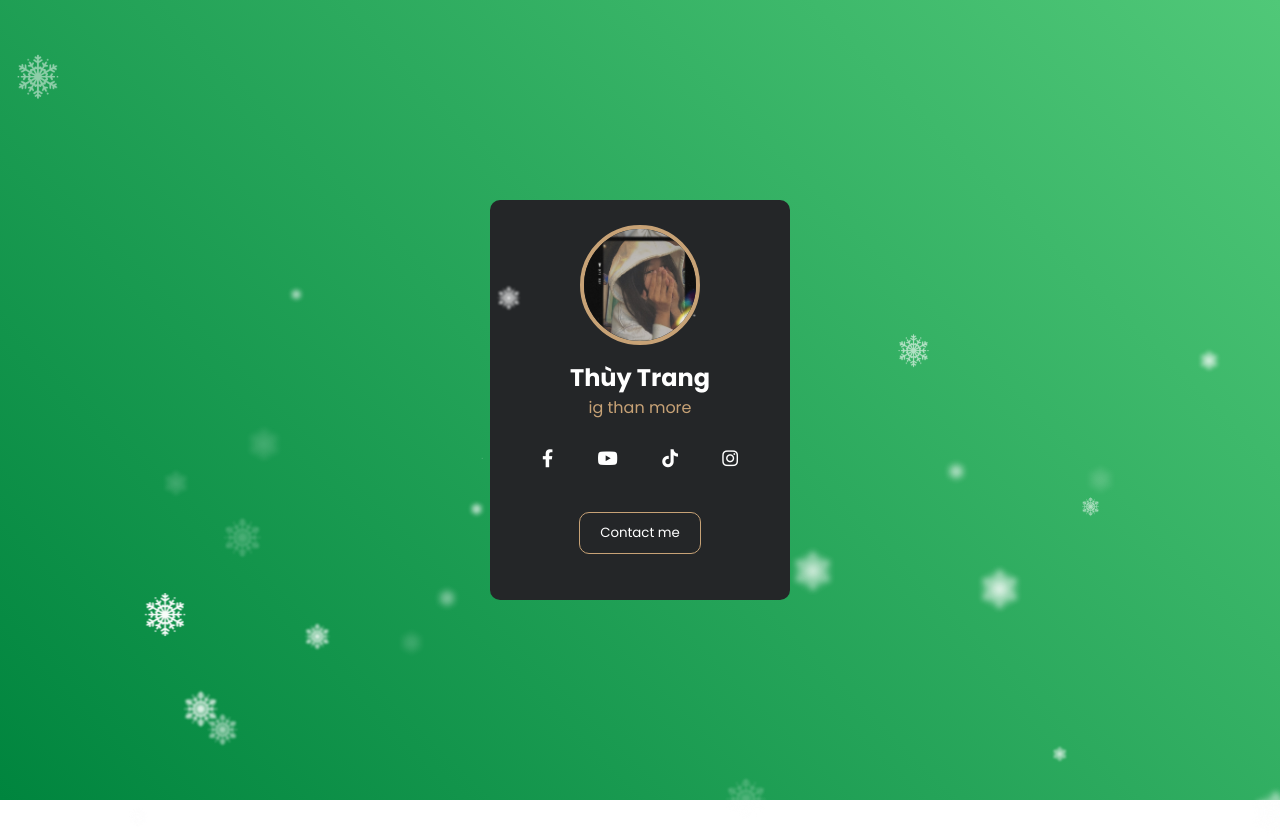
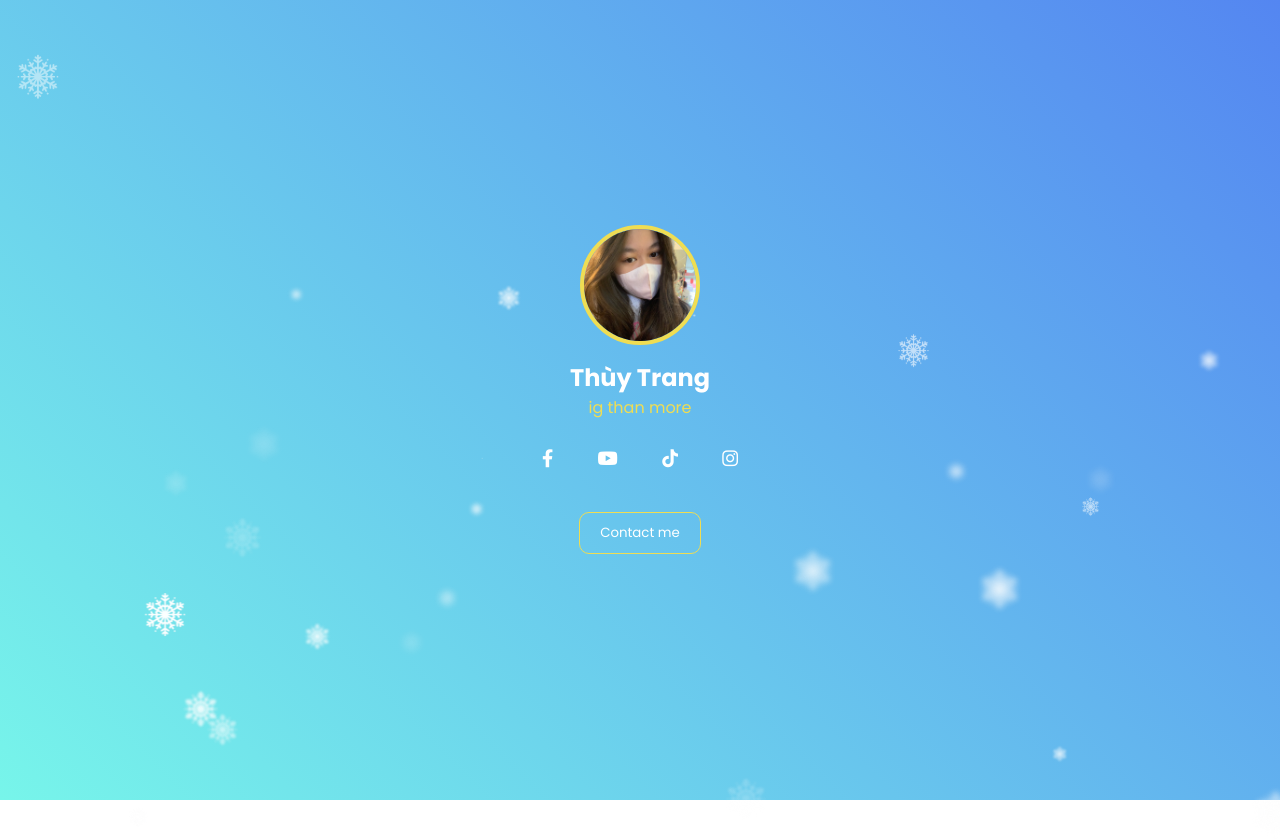
Before and after one commit to bqtvn/thuytrang, a plain HTML site: page index.html in a window 1280 px wide. Drawn offline with Linux system fonts and the light colour scheme.

Commit message:
Add files via upload

```diff
--- a/index.html
+++ b/index.html
@@ -19,7 +19,7 @@
 		<div id="container">
 			<div class="card">
 			<div class="card__img">
-				<img src="emxaiu.jpg" alt="" />
+				<img src="emxaiu2.jpg" alt="" />
 			</div>
 			<h2>Thùy Trang</h2>
 			<p>ig than more</p>
--- a/style.css
+++ b/style.css
@@ -1,7 +1,7 @@
 @import url('https://fonts.googleapis.com/css?family=Poppins:400,500,600,700&display=swap');
 
 :root {
-	--pink-color: #c7a276;
+	--pink-color: #efdd53;
 }
 
 * {
@@ -13,7 +13,7 @@
 
 #container  {
 	height: 100vh;
-	background: linear-gradient(45deg, #00853e, #50c878);
+	background: linear-gradient(45deg, #77f5ea, #5486f1);
 	display: flex;
 	justify-content: center;
 	align-items: center;
@@ -27,7 +27,6 @@
 	height: 400px;
 	border-radius: 10px;
 	text-align: center;
-	background-color: #242628;
 	margin: 0 30px;
 }
 
```
Also changed, not shown: emxaiu2.jpg (added), script.js (line endings or trailing spaces).
